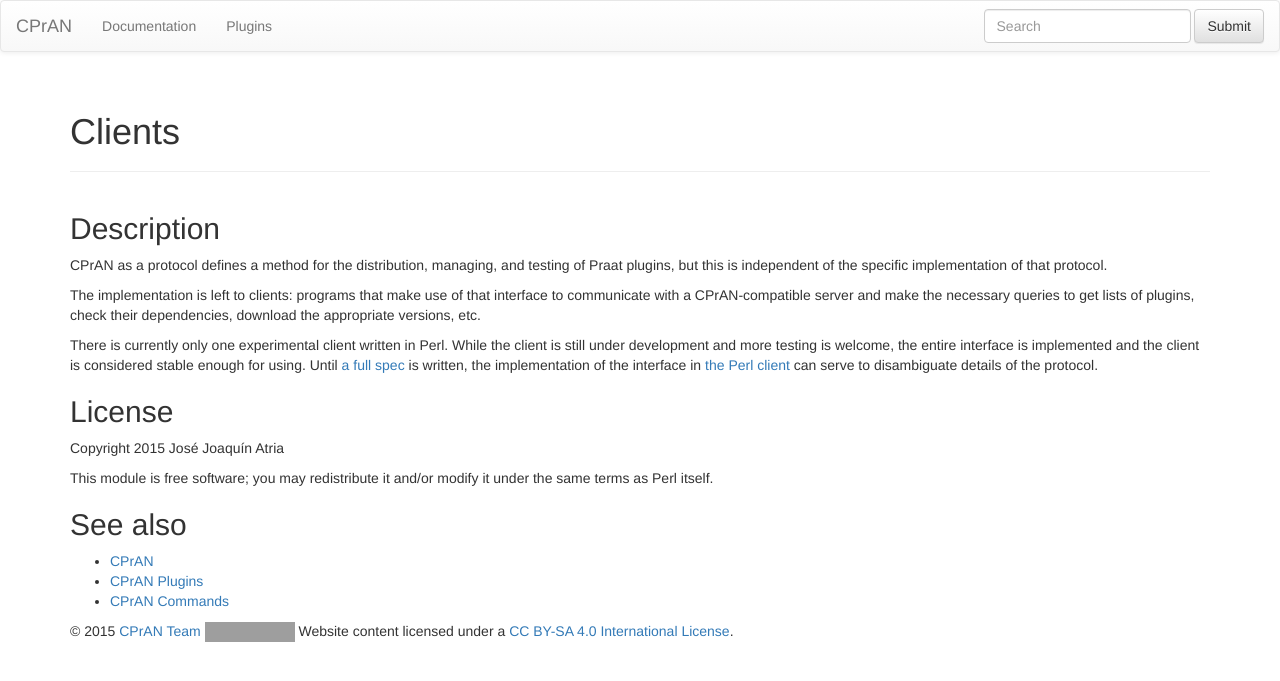
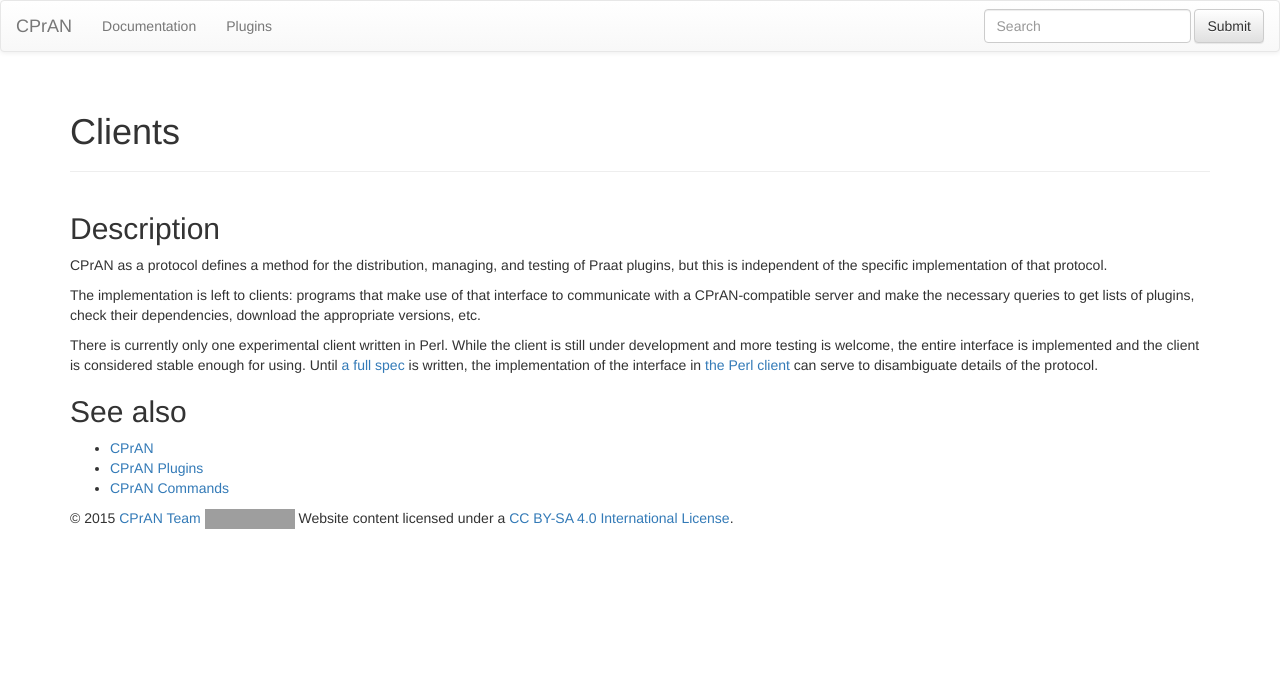
Before and after one commit to jjatria/cpran-www, a Jekyll site: the page built from docs/clients/index.md, in a window 1280 px wide. Shown: the top 681 px of the page. Built offline with Jekyll 4.4.1, drawn with Linux system fonts in a browser that asks for light colours; nearby versions of some CDN libraries; library files that are not in the unit come from our copies; comment, search, counter and statistics services are not loaded; grey boxes are pictures that could not be loaded.

Commit message:
Removed redundant license info on client documentation

```diff
--- a/docs/clients/index.md
+++ b/docs/clients/index.md
@@ -27,13 +27,6 @@ Until [a full spec][spec] is written, the implementation of the interface in
 [perl]: {{BASE_PATH}}/docs/cpran
 [spec]: {{BASE_PATH}}/docs/clients/cpran
 
-## License
-
-Copyright 2015 José Joaquín Atria
-
-This module is free software; you may redistribute it and/or modify it under
-the same terms as Perl itself.
-
 ## See also
 
 * [CPrAN]({{ BASE_PATH }}/docs/cpran)
```
